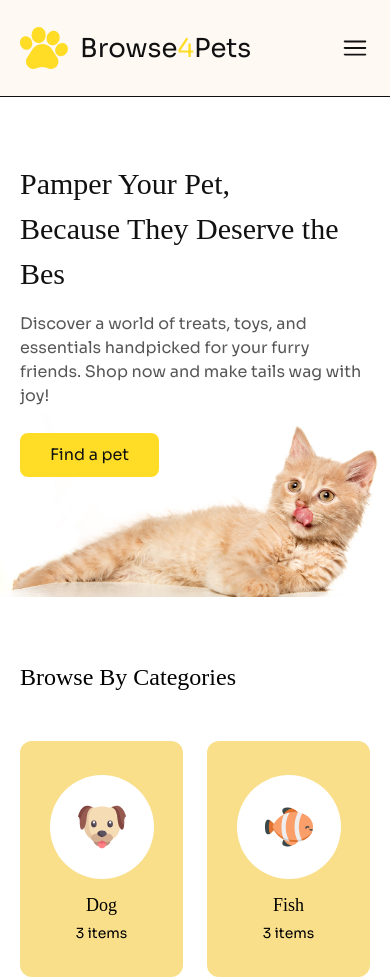
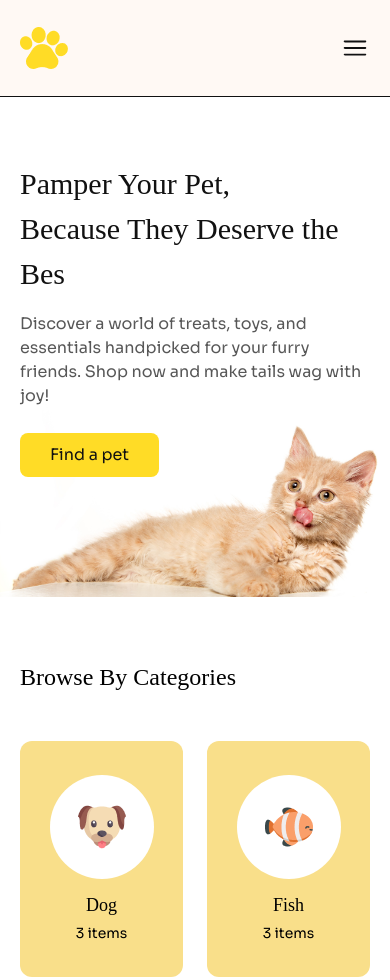
Before and after one commit to md-shawon-dev/Browse4Pets, a website: page index.html in a window 390 px wide. Shown: the top 980 px of the page. Drawn offline with nearby package versions, Linux system fonts and the light colour scheme; a web font is replaced by a local one.

Commit message:
navbar logo changed.

```diff
--- a/index.html
+++ b/index.html
@@ -40,7 +40,7 @@
       >
         <div class="flex items-center gap-3">
           <img src="./assets/logo-header.png" alt="" />
-          <h2 class="font-sora text-[#111] text-[26px]">
+          <h2 class="md:inline hidden font-sora text-[#111] text-[26px]">
             Browse<span class="text-primary">4</span>Pets
           </h2>
         </div>
```
